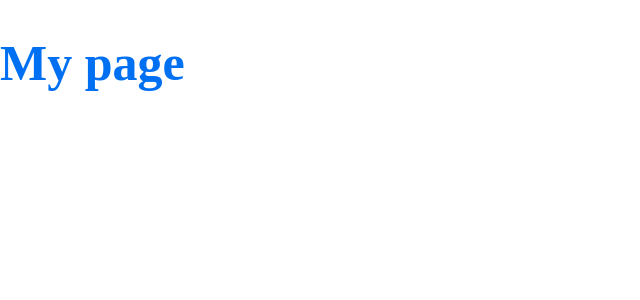
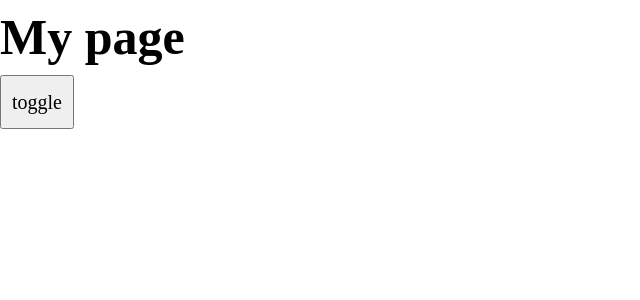
Before and after one commit to avsssai/devBlog, a Next.js app: page / in a window 1280 px wide. Shown: the top 300 px of the page, without its empty margins (0-640 px from the left). Built offline with nearby package versions, Linux system fonts and the light colour scheme.

Commit message:
darkmode toggle boilerplate added

```diff
--- a/pages/_app.js
+++ /dev/null
@@ -1,26 +0,0 @@
-import { createGlobalStyle, ThemeProvider } from 'styled-components'
-
-const GlobalStyle = createGlobalStyle`
-  body {
-    margin: 0;
-    padding: 0;
-    box-sizing: border-box;
-  }
-`
-
-const theme = {
-  colors: {
-    primary: '#0070f3',
-  },
-}
-
-export default function App({ Component, pageProps }) {
-  return (
-    <>
-      <GlobalStyle />
-      <ThemeProvider theme={theme}>
-        <Component {...pageProps} />
-      </ThemeProvider>
-    </>
-  )
-}
--- a/pages/_document.js
+++ /dev/null
@@ -1,41 +0,0 @@
-import Document, { Head, Html, Main, NextScript } from 'next/document'
-import { ServerStyleSheet } from 'styled-components'
-
-export default class MyDocument extends Document {
-  render() {
-    return (
-      <Html lang="en">
-        <Head></Head>
-        <body>
-          <Main />
-          <NextScript />
-        </body>
-      </Html>
-    )
-  }
-  static async getInitialProps(ctx) {
-    const sheet = new ServerStyleSheet()
-    const originalRenderPage = ctx.renderPage
-
-    try {
-      ctx.renderPage = () =>
-        originalRenderPage({
-          enhanceApp: (App) => (props) =>
-            sheet.collectStyles(<App {...props} />),
-        })
-
-      const initialProps = await Document.getInitialProps(ctx)
-      return {
-        ...initialProps,
-        styles: (
-          <>
-            {initialProps.styles}
-            {sheet.getStyleElement()}
-          </>
-        ),
-      }
-    } finally {
-      sheet.seal()
-    }
-  }
-}
--- a/pages/index.js
+++ /dev/null
@@ -1,10 +0,0 @@
-import styled from 'styled-components'
-
-const Title = styled.h1`
-  font-size: 50px;
-  color: ${({ theme }) => theme.colors.primary};
-`
-
-export default function Home() {
-  return <Title>My page</Title>
-}
--- /dev/null
+++ b/src/components/Button.js
@@ -0,0 +1,15 @@
+import styled from 'styled-components';
+import useDarkMode from '../hooks/useDarkMode';
+
+export default function Button({ children }) {
+  const [, toggleThemeFunction] = useDarkMode();
+  function toggleTheme() {
+    toggleThemeFunction();
+  }
+  return <ButtonComponent onClick={toggleTheme}>{children}</ButtonComponent>;
+}
+
+const ButtonComponent = styled.button`
+  padding: 10px;
+  font-size: 1.25rem;
+`;
--- /dev/null
+++ b/src/hooks/useDarkMode.js
@@ -0,0 +1,40 @@
+import React, { useState, createContext, useContext, useEffect } from "react";
+import { COLORS, COLOR_MODE_KEY, INITIAL_COLOR_MODE_CSS_PROP } from "../styles/theme/colors";
+
+export const DarkModeContext = createContext();
+
+export function DarkModeProvider({ children }) {
+	// initiate some state for managing the theme in the application
+	const [darkMode, rawSetDarkMode] = useState(undefined);
+
+	// upon mount, set the theme mode in the state
+	useEffect(() => {
+		// get the current color mode from the css variable set on mount.
+		const root = window.document.documentElement;
+		const initialColorMode = root.style.getPropertyValue(INITIAL_COLOR_MODE_CSS_PROP);
+		rawSetDarkMode(initialColorMode);
+	}, []);
+
+	const contextValue = React.useMemo(() => {
+		function toggleDarkMode() {
+			//set to localStorage upon channge
+			const newMode = darkMode === "light" ? "dark" : "light";
+			window.localStorage.setItem(COLOR_MODE_KEY, newMode);
+			const root = window.document.documentElement;
+			// change the corresponding values of the css variables
+			Object.entries(COLORS).forEach(([name, colorByTheme]) => {
+				const cssVarName = `--color-${name}`;
+				const colorToSet = typeof colorByTheme === "object" ? colorByTheme[newMode] : colorByTheme;
+				root.style.setProperty(cssVarName, colorToSet);
+			});
+			rawSetDarkMode(newMode);
+		}
+		return [darkMode, toggleDarkMode];
+	}, [darkMode, rawSetDarkMode]);
+	return <DarkModeContext.Provider value={contextValue}>{children}</DarkModeContext.Provider>;
+}
+
+export default function useDarkMode() {
+	const context = useContext(DarkModeContext);
+	return context;
+}
--- /dev/null
+++ b/src/pages/_app.js
@@ -0,0 +1,67 @@
+import { createGlobalStyle } from "styled-components";
+import { DarkModeProvider } from "../hooks/useDarkMode";
+const GlobalStyle = createGlobalStyle`
+ /*
+  1. Use a more-intuitive box-sizing model.
+*/
+*, *::before, *::after {
+  box-sizing: border-box;
+}
+/*
+  2. Remove default margin
+*/
+* {
+  margin: 0;
+}
+/*
+  3. Allow percentage-based heights in the application
+*/
+html, body {
+  height: 100%;
+}
+/*
+  Typographic tweaks!
+  4. Add accessible line-height
+  5. Improve text rendering
+*/
+body {
+  line-height: 1.5;
+  -webkit-font-smoothing: antialiased;
+}
+/*
+  6. Improve media defaults
+*/
+img, picture, video, canvas, svg {
+  display: block;
+  max-width: 100%;
+}
+/*
+  7. Remove built-in form typography styles
+*/
+input, button, textarea, select {
+  font: inherit;
+}
+/*
+  8. Avoid text overflows
+*/
+p, h1, h2, h3, h4, h5, h6 {
+  overflow-wrap: break-word;
+}
+/*
+  9. Create a root stacking context
+*/
+#root, #__next {
+  isolation: isolate;
+}
+`;
+
+export default function App({ Component, pageProps }) {
+	return (
+		<>
+			<GlobalStyle />
+			<DarkModeProvider>
+				<Component {...pageProps} />
+			</DarkModeProvider>
+		</>
+	);
+}
--- /dev/null
+++ b/src/pages/_document.js
@@ -0,0 +1,44 @@
+import Document, { Head, Html, Main, NextScript } from "next/document";
+import { ServerStyleSheet } from "styled-components";
+import { FallBackStyles, MagicSciptTag } from "../styles/theme/inlineCssVariables";
+
+export default class MyDocument extends Document {
+	render() {
+		return (
+			<Html lang='en'>
+				<Head>
+					<FallBackStyles />
+				</Head>
+				<body>
+					<MagicSciptTag />
+					<Main />
+					<NextScript />
+				</body>
+			</Html>
+		);
+	}
+	static async getInitialProps(ctx) {
+		const sheet = new ServerStyleSheet();
+		const originalRenderPage = ctx.renderPage;
+
+		try {
+			ctx.renderPage = () =>
+				originalRenderPage({
+					enhanceApp: (App) => (props) => sheet.collectStyles(<App {...props} />),
+				});
+
+			const initialProps = await Document.getInitialProps(ctx);
+			return {
+				...initialProps,
+				styles: (
+					<>
+						{initialProps.styles}
+						{sheet.getStyleElement()}
+					</>
+				),
+			};
+		} finally {
+			sheet.seal();
+		}
+	}
+}
--- /dev/null
+++ b/src/pages/index.js
@@ -0,0 +1,18 @@
+import styled from 'styled-components';
+import Button from '../components/Button';
+
+const Title = styled.h1`
+  font-size: 50px;
+  color: 'black';
+`;
+
+const Wrapper = styled.div``;
+
+export default function Home() {
+  return (
+    <Wrapper>
+      <Title>My page</Title>
+      <Button>toggle</Button>
+    </Wrapper>
+  );
+}
--- /dev/null
+++ b/src/styles/theme/colors.js
@@ -0,0 +1,11 @@
+export const COLORS = {
+	primary: "#087392",
+	primaryDark: "#05566e",
+	background: { dark: "#1B1B1B", light: "#EEE" },
+	box: { dark: "#333", light: "#FFF" },
+	border: { dark: "#2b2b2b", light: "#dfdfdf" },
+	textPrimary: { dark: "#FFF", light: "#4F4F4F" },
+};
+
+export const COLOR_MODE_KEY = "color-mode";
+export const INITIAL_COLOR_MODE_CSS_PROP = "--initial-color-mode";
--- /dev/null
+++ b/src/styles/theme/inlineCssVariables.js
@@ -0,0 +1,53 @@
+import { COLORS, COLOR_MODE_KEY, INITIAL_COLOR_MODE_CSS_PROP } from './colors';
+
+export function setColorTheme() {
+  const colors = '😍';
+  const cssColorMode = '😂';
+  const initialColorModeProp = '👌';
+
+  const mql = window.matchMedia('(prefers-color-scheme : dark)');
+  const prefersDarkModeFromMQ = mql.matches;
+  const preferredPreference = localStorage.getItem(cssColorMode);
+
+  let colorMode = 'light';
+  const hasUsedToggle = typeof preferredPreference === 'string';
+
+  if (hasUsedToggle) {
+    colorMode = preferredPreference;
+  } else {
+    colorMode = prefersDarkModeFromMQ ? 'dark' : 'light';
+  }
+
+  const root = document.documentElement;
+  root.style.setProperty(initialColorModeProp, colorMode);
+
+  Object.entries(colors).forEach(([name, colorByTheme]) => {
+    const cssVarName = `--color-${name}`;
+    const colorValue =
+      typeof colorByTheme === 'object' ? colorByTheme[colorMode] : colorByTheme;
+    root.style.setProperty(cssVarName, colorValue);
+  });
+}
+
+export function MagicSciptTag() {
+  const boundFn = String(setColorTheme)
+    .replace("'😍'", JSON.stringify(COLORS))
+    .replace('😂', COLOR_MODE_KEY)
+    .replace('👌', INITIAL_COLOR_MODE_CSS_PROP);
+  const calledFn = `(${boundFn})()`;
+
+  return <script dangerouslySetInnerHTML={{ __html: calledFn }} />;
+}
+
+export function FallBackStyles() {
+  const cssVariableString = Object.entries(COLORS)
+    .map(([name, value]) => {
+      const color = typeof value === 'object' ? value.light : value;
+      return `--${name}: ${color};`;
+    })
+    .join('\n');
+
+  const wrappedInSelector = `html { ${cssVariableString} }`;
+
+  return <style>{wrappedInSelector}</style>;
+}
```
Also changed, not shown: 1 other file (tests, documents, lock files or other folders).
